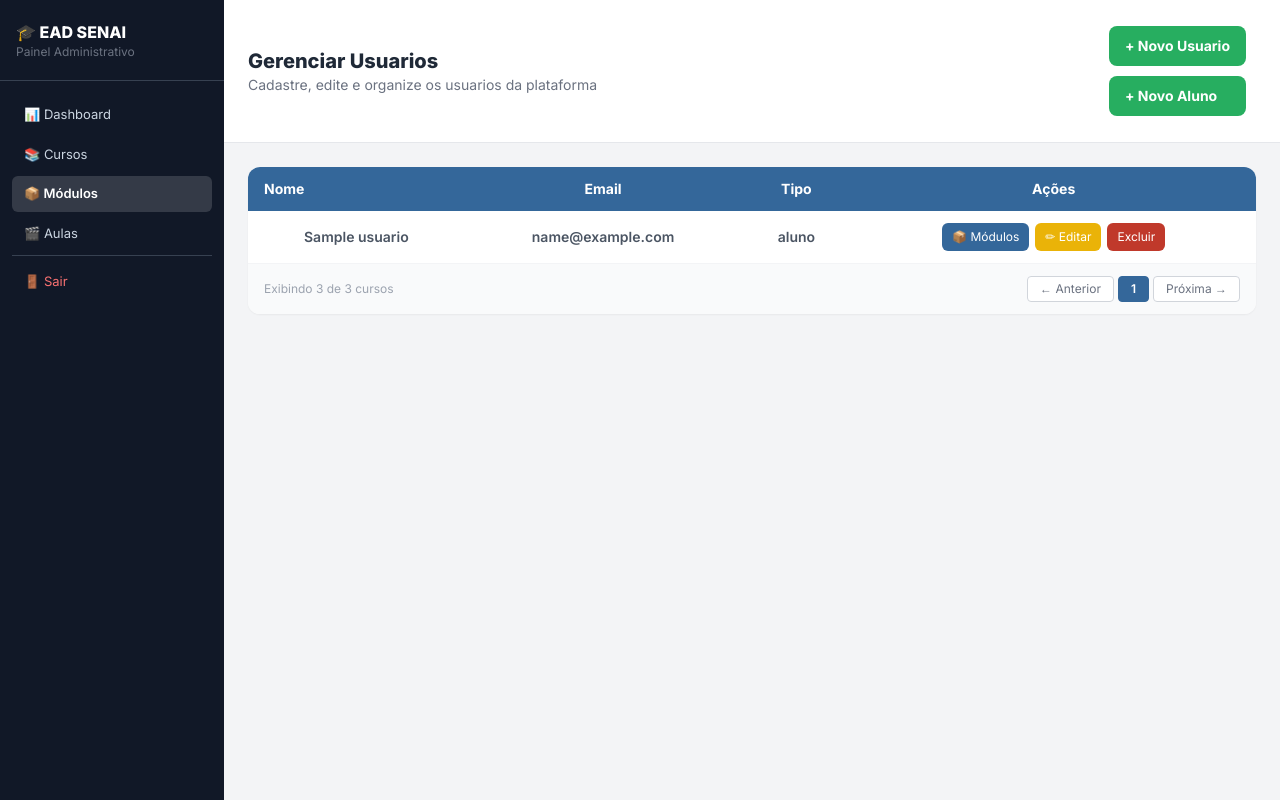
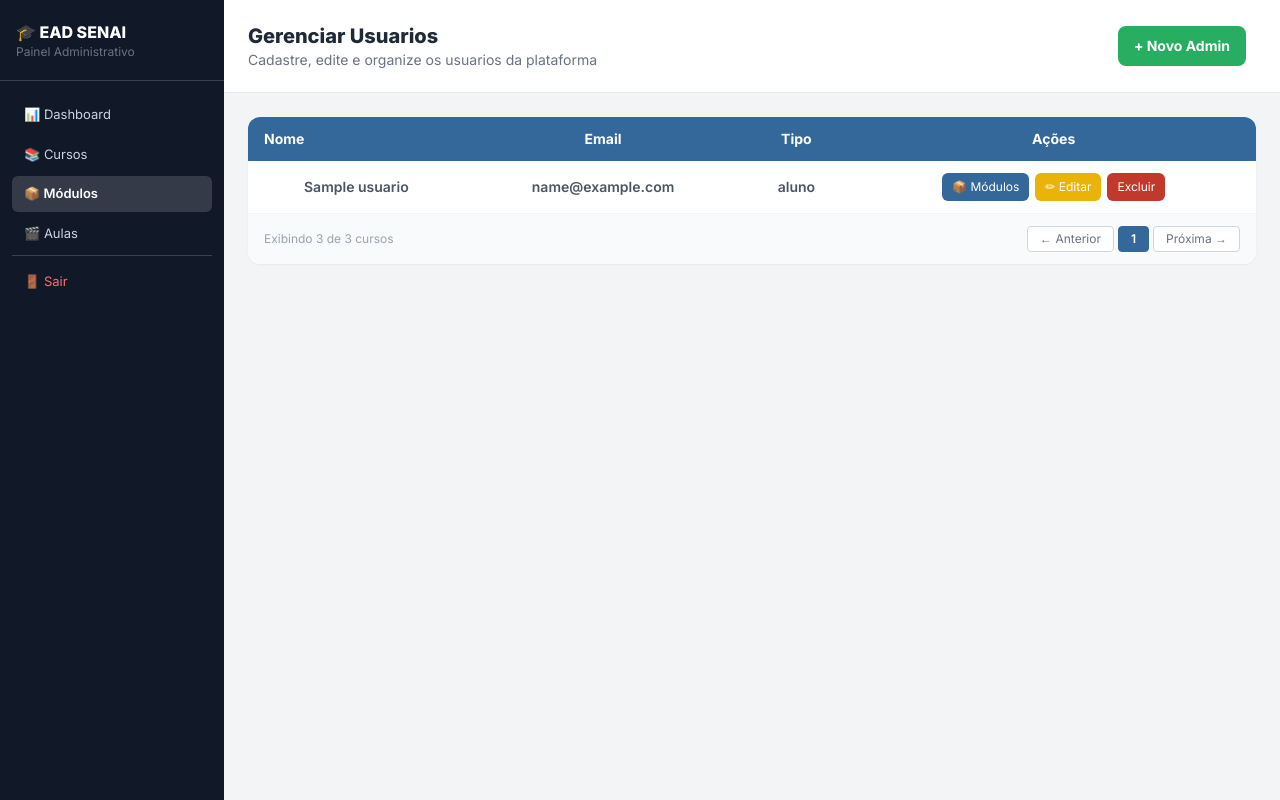
Before and after one commit to ruivocodespace/plataforma-de-cursos-senai, a PHP site: page /usuario.php in a window 1280 px wide. Run offline with PHP 8.4, Linux system fonts and the light colour scheme; tables that the repository leaves empty hold one stand-in row (values such as "Sample post"); some libraries are stand-ins or nearby versions.

Commit message:
remover "novo aluno" da aba usuarios

```diff
--- a/projeto/usuario.php
+++ b/projeto/usuario.php
@@ -19,10 +19,7 @@ $editando = NULL;
             </div>
             <div>
                 <a href="usuario_form.php" class="bg-senai-green text-white font-bold px-4 py-2.5 rounded-lg text-sm hover:bg-green-600 transition flex items-center gap-2" style="margin: 10px;">
-                    + Novo Usuario
-                </a>
-                <a href="curso_form.html" class="bg-senai-green text-white font-bold px-4 py-2.5 rounded-lg text-sm hover:bg-green-600 transition flex items-center gap-2" style="margin: 10px;">
-                    + Novo Aluno
+                    + Novo Admin
                 </a>
             </div>
         </div>
```
